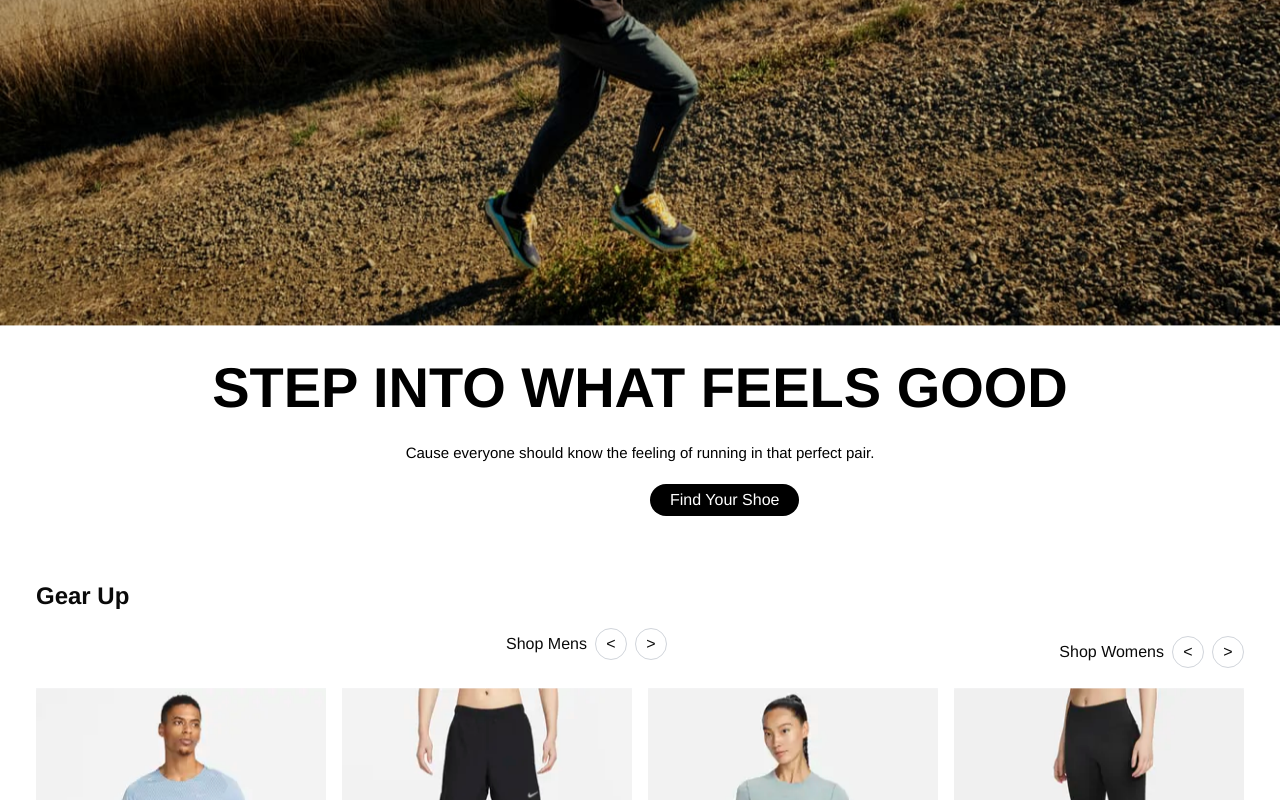
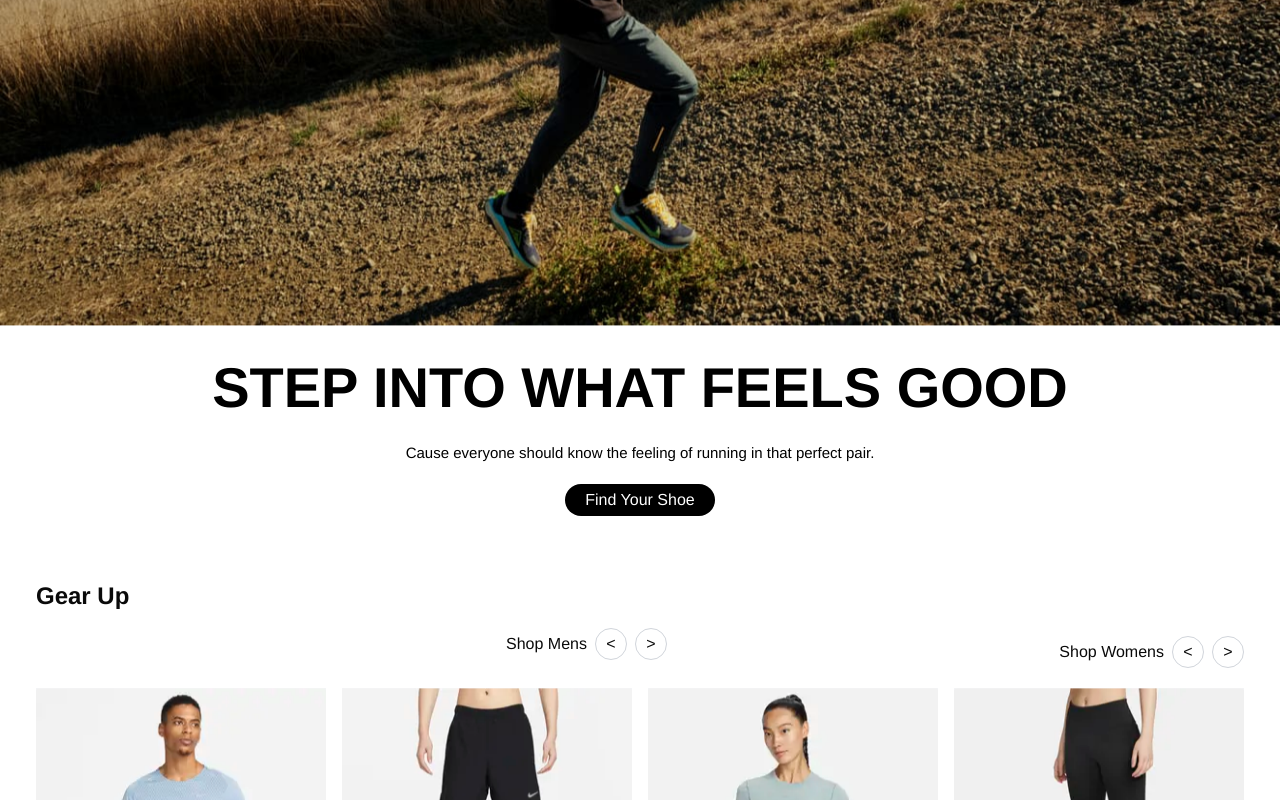
Before and after one commit to aimanrehman29/hack-ecommerce, a Next.js app: page / in a window 1280 px wide. Shown: the part 2000-2800 px from the top of the page. Built offline with nearby package versions, Linux system fonts and the light colour scheme.

Commit message:
Fix  issue

```diff
--- a/src/app/components/fram3.tsx
+++ b/src/app/components/fram3.tsx
@@ -27,9 +27,10 @@ const Frame3 = () => {
             Cause everyone should know the feeling of running in that perfect
             pair.
           </p>
-          <button className="bg-black rounded-full hover:bg-gray-500 px-5 py-1 mt-5 ml-[650px] text-white">
+          <div className="flex justify-center">
+        <button className="bg-black rounded-full hover:bg-gray-500 px-5 py-1 m-5 sm:mx-auto md: lg:m-5 sm:ml-[180px]  text-white px-4 flex just-center">
           Find Your Shoe
-            </button>
+            </button></div>
         </div>
       </div>
     </div>
--- a/src/app/components/frame4.tsx
+++ b/src/app/components/frame4.tsx
@@ -37,10 +37,10 @@ const womensProducts = [
 
 const Frame4 = () => {
   return (
-    <div className="w-full px-6 lg:px-9 mt-10 p-6">
+    <div className="w-full px-6 lg:px-9 mt-5 p-6">
       {/* Title Section */}
-      <h2 className="hideen md:flex text-lg lg:text-2xl font-semibold mb-2">Gear Up</h2>
-      <div className="flex justify-between mb-5 ">
+      <h2 className="hideen md:flex text-lg lg:text-2xl font-bold mb-2">Gear Up</h2>
+      <div className="hidden sm:flex flex justify-between mb-5 ">
       <div className="flex justify-end items-center gap-2 ml-[470px] ">
         <h3>Shop Mens</h3>
         <button className="w-8 h-8 flex items-center justify-center border border-gray-300 rounded-full hover:bg-gray-200">
--- a/src/app/components/frame5.tsx
+++ b/src/app/components/frame5.tsx
@@ -11,13 +11,12 @@ const Frame5 = () => {
         </h1>
       </div>
       <div className="flex justify-center mt-5 p-5">
-          {" "}
         <Image
           src={"/images/Image (8).png"}
           alt=""
           width={1300}
           height={600}
-          />{" "}
+        />
       </div>
       <div className="text-black mt-5">
         <h1 className="text-[24px] sm:text-[30px] lg:text-[56px] font-bold flex justify-center m-3">
@@ -25,13 +24,14 @@ const Frame5 = () => {
         </h1>
         <p className="text-[12px] sm:text-[15px] flex justify-center p-3">
           Your built-to-last, all-week wears—but with style only Jordan Brand can deliver.
-          </p>
-          <button className="bg-black rounded-full hover:bg-gray-500 px-5 py-1 mt-5 ml-[650px] text-white">
+        </p><div className="flex justify-center">
+        <button className="bg-black rounded-full hover:bg-gray-500 px-5 py-1 m-5 sm:mx-auto md: lg:m-5 sm:ml-[180px]  text-white px-4 flex just-center">
           shop
-            </button>
+        </button></div>
       </div>
     </div>
   </div>
+
   );
 };
 
--- a/src/app/components/header.tsx
+++ b/src/app/components/header.tsx
@@ -40,7 +40,7 @@ const Header = () => {
         </div>
 
         <div className="flex items-center space-x-4">
-        <div className=" lg:flex items-center bg-gray-100 rounded-full px-1 py-2 flex justify-between">
+        <div className=" lg:flex items-center bg-gray-100 rounded-full px-1 py-2 text-center flex  justify-between">
             <AiOutlineSearch className="text-black-500" size={20} />
             <input
               type="text"
```
Lines whose indentation alone changed are shown as unchanged.
